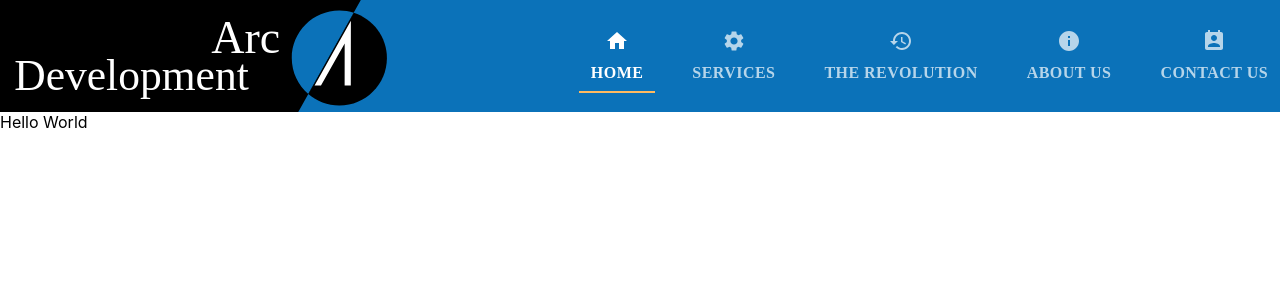
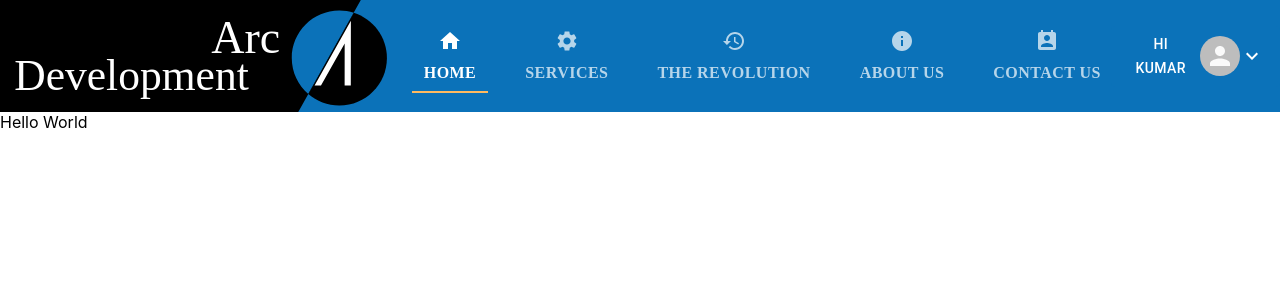
Before and after one commit to pkkalive/practice-material-ui, a React (Create React App) app: page / in a window 1280 px wide. Shown: the top 300 px of the page. Built offline with nearby package versions, Linux system fonts and the light colour scheme; a web font is replaced by a local one.

Commit message:
grouped buttons

```diff
--- a/src/components/ui/Header.jsx
+++ b/src/components/ui/Header.jsx
@@ -7,9 +7,13 @@ import { makeStyles } from '@material-ui/core/styles';
 import Paper from '@material-ui/core/Paper';
 import Tabs from '@material-ui/core/Tabs';
 import Tab from '@material-ui/core/Tab';
-import {Home, Settings, History, Info, PermContactCalendar } from '@material-ui/icons';
+import {Home, Settings, History, Info, PermContactCalendar, ExpandMore } from '@material-ui/icons';
 
 import logo from '../../assets/logo.svg';
+import NativeSelect from "@material-ui/core/NativeSelect";
+import ButtonGroup from "@material-ui/core/ButtonGroup";
+import Button from "@material-ui/core/Button";
+import Avatar from "@material-ui/core/Avatar";
 
 function ElevationScroll(props) {
     const { children } = props;
@@ -38,6 +42,13 @@ const useStyles = makeStyles(theme => ({
         ...theme.typography.tab,
         minWidth: 10,
         marginLeft: "25px"
+    },
+    button:{
+        border: "none",
+        boxShadow: "none",
+    },
+    avatar: {
+        marginLeft: "5px"
     }
 }));
 
@@ -61,6 +72,13 @@ export default function Header(props) {
                             <Tab className={classes.tab} icon={<Info />} label="ABOUT US" />
                             <Tab className={classes.tab} icon={<PermContactCalendar />} label="CONTACT US" />
                         </Tabs>
+                        <ButtonGroup className={classes.button} variant="contained" color="primary">
+                            <Button>
+                                Hi Kumar
+                                <Avatar className={classes.avatar}></Avatar>
+                                <ExpandMore />
+                            </Button>
+                        </ButtonGroup>
                     </Toolbar>
                 </AppBar>
             </ElevationScroll>
```
